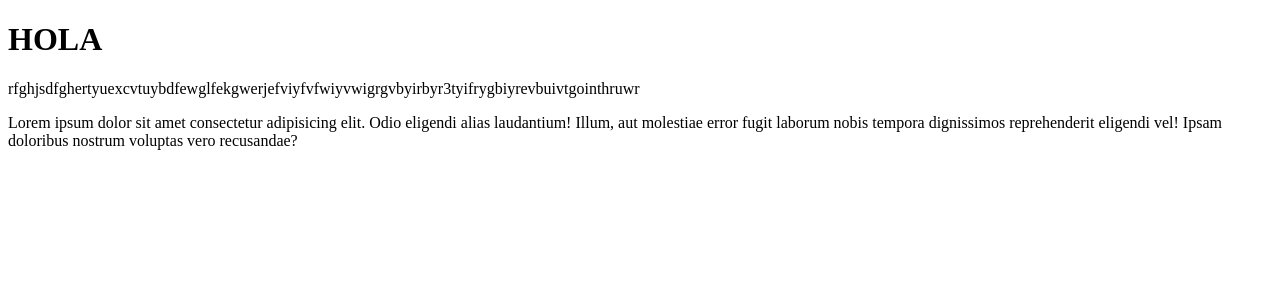
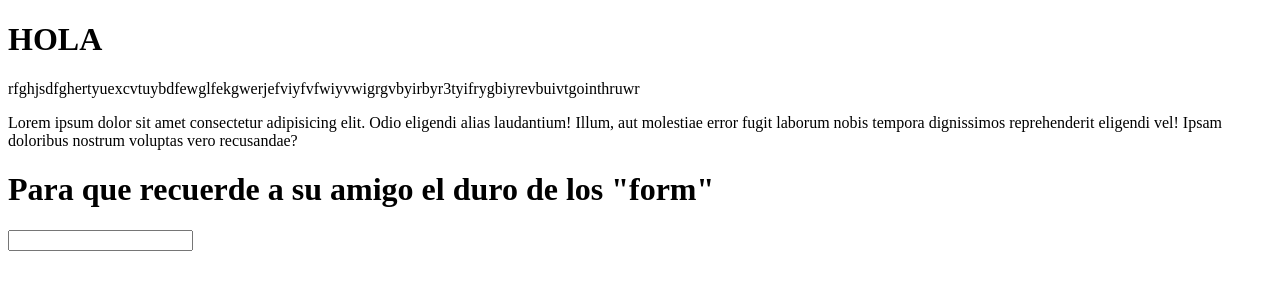
Before and after one commit to Juarika/Pry, a plain HTML site: page index.html in a window 1280 px wide. Drawn offline with Linux system fonts and the light colour scheme.

Commit message:
Otro cambio mas

```diff
--- a/index.html
+++ b/index.html
@@ -10,5 +10,10 @@
     <h1>HOLA</h1>
     <p>rfghjsdfghertyuexcvtuybdfewglfekgwerjefviyfvfwiyvwigrgvbyirbyr3tyifrygbiyrevbuivtgointhruwr</p>
     <p>Lorem ipsum dolor sit amet consectetur adipisicing elit. Odio eligendi alias laudantium! Illum, aut molestiae error fugit laborum nobis tempora dignissimos reprehenderit eligendi vel! Ipsam doloribus nostrum voluptas vero recusandae?</p>
+    <form action="">
+        <h1>Para que recuerde a su amigo el duro de los "form"</h1>
+        <label for=""></label>
+        <input type="text">
+    </form>
 </body>
 </html>
```
